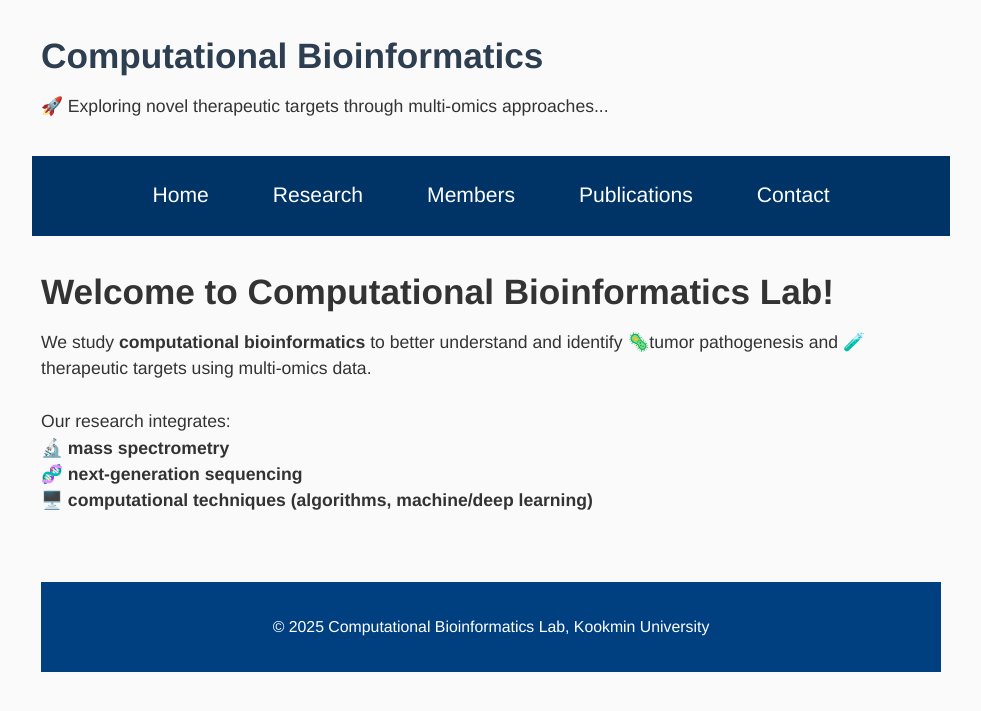
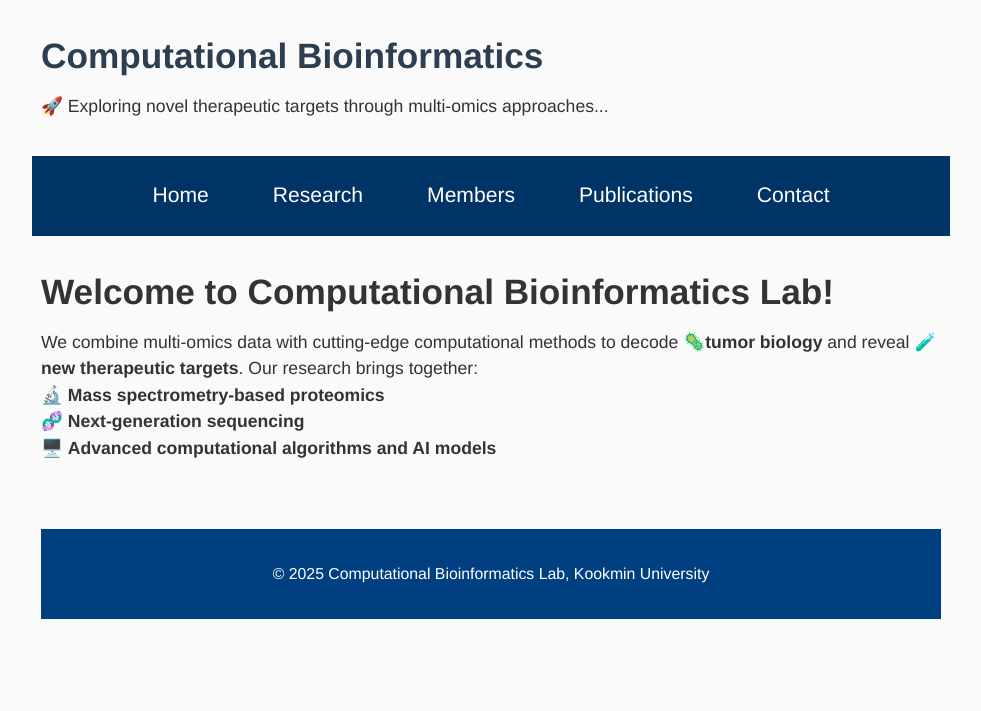
Before and after one commit to progistar/progistar.github.io, a Jekyll site: the page built from index.md, in a window 1280 px wide. Shown: the top 711 px of the page, without its empty margins (149-1130 px from the left). Built offline with Jekyll 4.4.1, drawn with Linux system fonts in a browser that asks for light colours.

Commit message:
[welcome] change welcome message

```diff
--- a/index.md
+++ b/index.md
@@ -5,8 +5,8 @@ title: "Welcome"
 
 # Welcome to Computational Bioinformatics Lab!
 
-We study **computational bioinformatics** to better understand and identify 🦠tumor pathogenesis and 🧪therapeutic targets using multi-omics data. <br><br>
-Our research integrates: <br>
-🔬 **mass spectrometry** <br>
-🧬 **next-generation sequencing** <br>
-🖥️ **computational techniques (algorithms, machine/deep learning)** <br>
+We combine multi-omics data with cutting-edge computational methods to decode **🦠tumor biology** and reveal **🧪new therapeutic targets**.
+Our research brings together:
+🔬 **Mass spectrometry-based proteomics**
+🧬 **Next-generation sequencing**
+🖥️ **Advanced computational algorithms and AI models**
```
